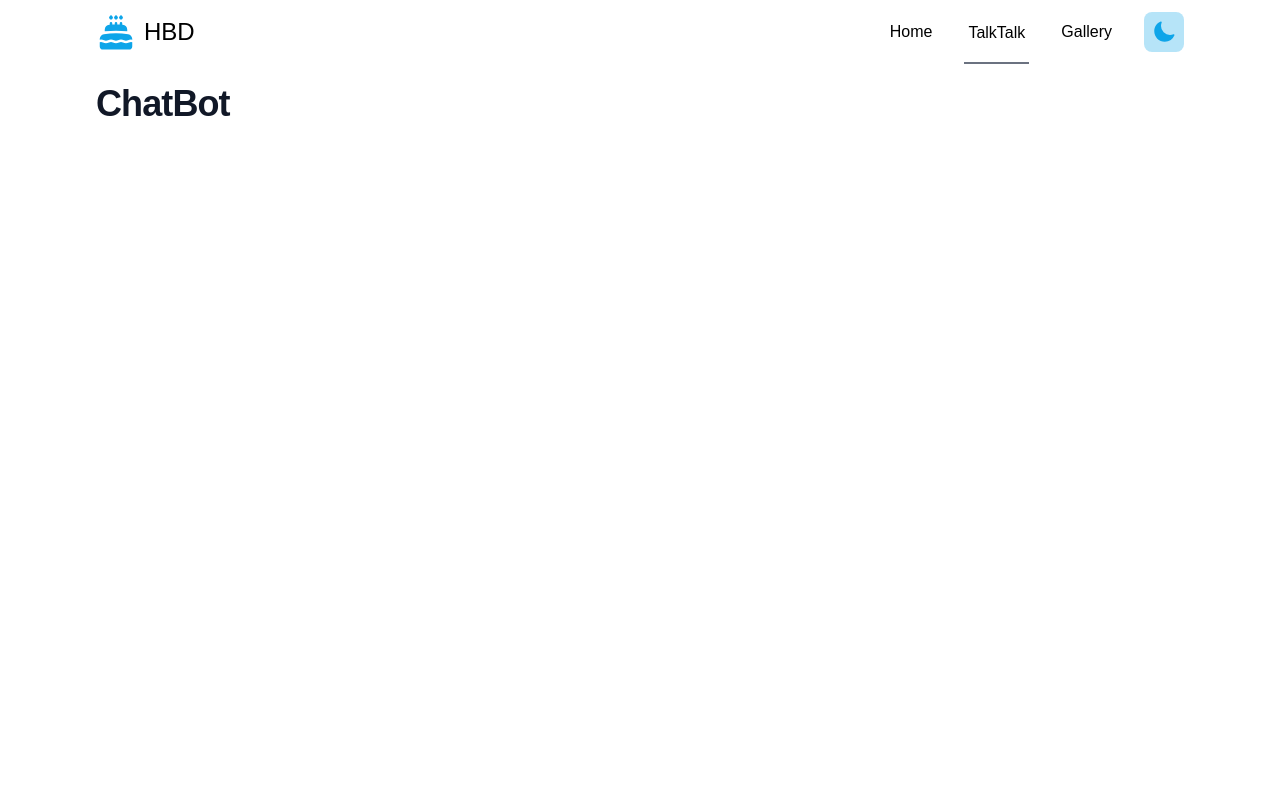
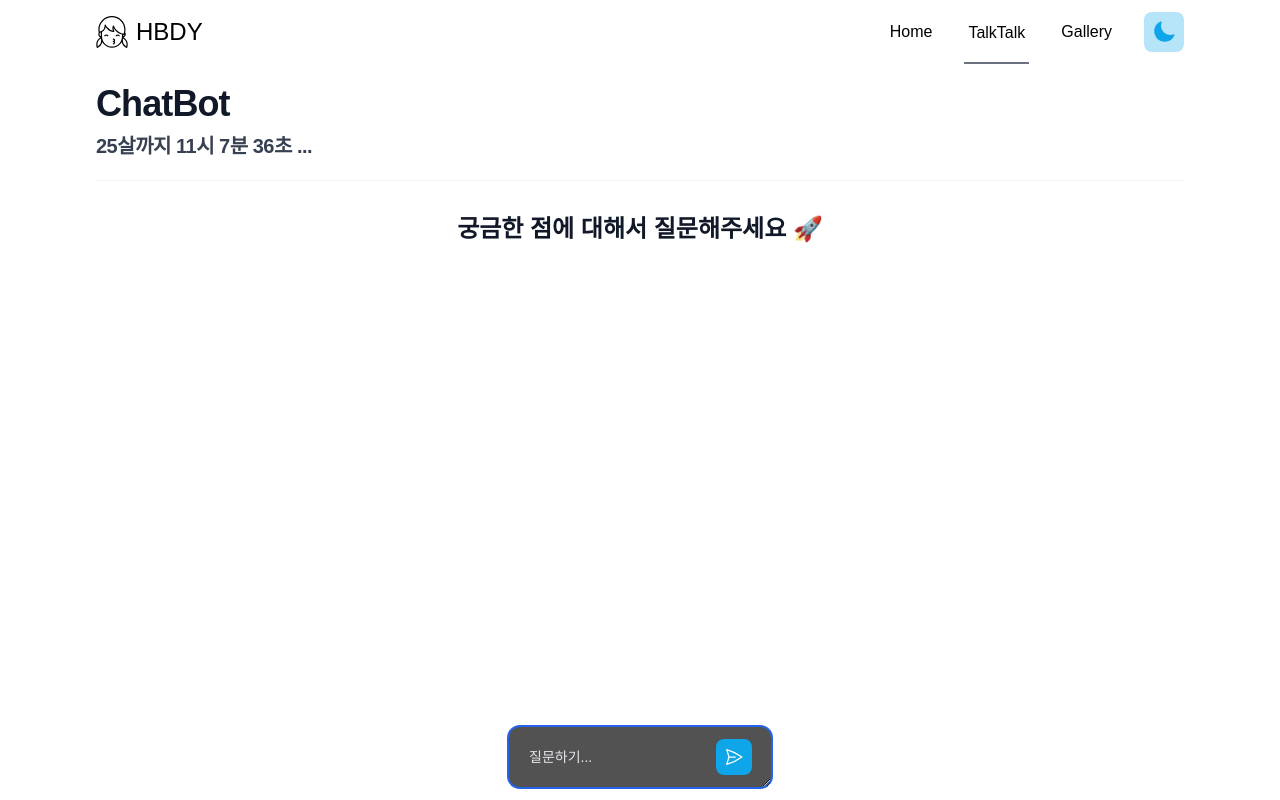
Before and after one commit to modu-aaron/hbd, a Next.js app: page /talktalk in a window 1280 px wide. Built offline with nearby package versions, Linux system fonts and the light colour scheme; a web font is replaced by a local one.

Commit message:
refactor: 컴포넌트화 가능한 로직 분리

```diff
--- a/src/app/page.tsx
+++ b/src/app/page.tsx
@@ -1,7 +1,7 @@
 import Cover from "@/components/shared/Cover";
 import Title from "@/components/shared/Title";
-import GuestBook from "../components/main/GuestBook";
 import prisma from "../lib/prisma";
+import GuestBookView from "@/components/main/view";
 
 export default async function Home() {
   const getEntries = async () => {
@@ -20,7 +20,9 @@ export default async function Home() {
   const data = await getEntries();
   return (
     <Cover>
-      <Title title="Today`s Dahye BirthDay 🌟" />
+      <div>
+        <Title title="Today`s Dahye BirthDay 🎉" />
+      </div>
       <div className="flex flex-1 max-[700px]:flex-col items-center space-y-2 xl:grid xl:grid-cols-3 xl:gap-x-8 xl:space-y-0">
         <div className="flex flex-col items-center pt-8">
           <video
@@ -63,7 +65,7 @@ export default async function Home() {
             </a>
           </div>
         </div>
-        {data && <GuestBook data={data} />}
+        {data && <GuestBookView data={data} />}
       </div>
     </Cover>
   );
--- a/src/app/talktalk/page.tsx
+++ b/src/app/talktalk/page.tsx
@@ -1,13 +1,6 @@
-import Cover from "@/components/shared/Cover";
-import Title from "@/components/shared/Title";
-import React from "react";
+import TalkTalkView from "@/components/talktalk/view";
 
-const page = () => {
-  return (
-    <Cover>
-      <Title title="ChatBot" />
-    </Cover>
-  );
+const TalkTalkPage = () => {
+  return <TalkTalkView />;
 };
-
-export default page;
+export default TalkTalkPage;
--- /dev/null
+++ b/src/components/Icons/Logo.tsx
@@ -0,0 +1,61 @@
+import React from "react";
+
+const Logo = () => {
+  return (
+    <svg
+      version="1.1"
+      id="logo"
+      viewBox="0 0 423.236 423.236"
+      className="w-8 h-8 fill-black dark:fill-white"
+    >
+      <g>
+        <path
+          d="M111.393,255.114c-3.124,3.124-3.125,8.189,0,11.313c3.124,3.125,8.189,3.125,11.313,0c7.505-7.505,19.718-7.505,27.222,0
+c1.562,1.562,3.609,2.343,5.657,2.343s4.095-0.781,5.657-2.343c3.125-3.124,3.125-8.189,0-11.313
+C147.498,241.371,125.136,241.371,111.393,255.114z"
+        />
+        <path
+          d="M261.993,266.428c3.125,3.125,8.19,3.125,11.313,0c7.507-7.506,19.719-7.504,27.224,0c1.562,1.563,3.608,2.343,5.656,2.343
+s4.095-0.781,5.657-2.343c3.124-3.125,3.124-8.189-0.001-11.313c-13.741-13.743-36.105-13.744-49.849,0
+C258.869,258.238,258.869,263.303,261.993,266.428z"
+        />
+        <path
+          d="M229.168,297.291c-4.418,0-8,3.582-8,8s3.582,8,8,8c4.143,0,7.514,3.371,7.514,7.514s-3.371,7.514-7.514,7.514
+c-4.418,0-8,3.582-8,8s3.582,8,8,8c4.143,0,7.514,3.371,7.514,7.514s-3.371,7.514-7.514,7.514c-4.418,0-8,3.582-8,8s3.582,8,8,8
+c12.966,0,23.514-10.548,23.514-23.514c0-5.939-2.213-11.371-5.858-15.514c3.646-4.143,5.858-9.575,5.858-15.514
+C252.681,307.839,242.134,297.291,229.168,297.291z"
+        />
+        <path
+          d="M412.845,337.907c-12.236-30.709-39.929-49.281-50.776-55.609c18.073-4.689,31.458-21.14,31.458-40.659
+c0-8.506-2.593-16.792-7.356-23.742c2.722-12.537,4.116-25.409,4.116-38.328C390.288,80.555,309.737,0,210.727,0
+C111.713,0,31.158,80.555,31.158,179.57c0,13.64,1.555,27.209,4.587,40.399c-3.83,6.332-6.038,13.749-6.038,21.674
+c0,19.518,13.384,35.968,31.456,40.658c-10.849,6.329-38.538,24.901-50.772,55.607C-4.676,375.72,9.925,416.291,10.553,418
+c0.784,2.13,2.438,3.828,4.547,4.668c0.952,0.38,1.957,0.568,2.961,0.568c1.219,0,2.435-0.278,3.55-0.831
+c1.632-0.808,40.132-20.221,55.198-58.033v0c2.691-6.752,4.431-13.592,5.478-20.284c5.215,9.391,11.468,18.253,18.708,26.404
+c28.065,31.603,68.386,49.728,110.622,49.728c42.235,0,82.556-18.125,110.621-49.727c7.241-8.152,13.494-17.015,18.709-26.406
+c1.047,6.692,2.788,13.532,5.478,20.285c15.065,37.813,53.566,57.226,55.198,58.034c1.116,0.552,2.331,0.831,3.55,0.831
+c1.003,0,2.009-0.188,2.961-0.568c2.109-0.84,3.763-2.538,4.547-4.668C413.311,416.291,427.912,375.72,412.845,337.907z
+M377.527,241.605c0,0.012,0.001,0.023,0.001,0.035c0,11.546-7.567,21.353-18,24.735v-16.816c2.332,0.453,4.687,0.883,7.093,1.261
+c0.417,0.065,0.833,0.098,1.245,0.098c2.964,0,5.731-1.651,7.116-4.351L377.527,241.605z M45.707,241.642
+c0-11.546,7.567-21.353,18.001-24.736v49.471C53.274,262.995,45.707,253.188,45.707,241.642z M61.946,358.449
+c-8.816,22.126-27.943,37.288-39.028,44.599c-3.021-12.936-6.479-37.095,2.336-59.219c8.815-22.125,27.942-37.287,39.028-44.598
+C67.303,312.167,70.76,336.326,61.946,358.449z M343.528,272.3c0,32.329-11.809,63.428-33.252,87.568
+c-25.032,28.186-60.991,44.352-98.658,44.352s-73.627-16.166-98.659-44.353c-21.442-24.14-33.251-55.238-33.251-87.567v-60.234
+c5.388-2.743,14.143-8.057,22.827-17.015c9.475-9.772,20.33-25.518,25.003-48.979c4.579,6.503,10.377,13.911,17.396,21.342
+c26.571,28.134,58.017,43.005,90.937,43.005c2.92,0,5.607-1.591,7.013-4.15s1.305-5.681-0.264-8.145
+c-8.875-13.947-10.557-28.148-9.866-39.237c4.885,8.395,11.657,18.541,20.667,29.051c17.457,20.366,46.525,45.442,90.108,57.811
+V272.3z M265.978,178.003c-20.353-23.577-28.507-45.588-28.583-45.795c-1.112-3.083-3.993-5.177-7.27-5.282
+c-3.309-0.09-6.285,1.801-7.593,4.806c-0.598,1.376-12.801,30.23-0.22,61.721c-23.529-3.389-45.487-15.691-65.438-36.698
+c-18.162-19.124-27.701-38.616-27.792-38.803c-1.799-3.738-6.205-5.541-10.204-3.95c-3.068,1.221-5,4.312-5.005,7.614
+c-0.076,50.587-30.102,70.473-41.04,76.039c-2.151,1.095-17.722,4.813-23.514,8.477c-1.428-8.75-2.164-17.637-2.164-26.561
+C47.158,89.377,120.535,16,210.727,16c90.188,0,163.561,73.377,163.561,163.57c0,12.946-1.518,25.84-4.507,38.312
+c-0.006,0.026-0.012,0.052-0.019,0.077c-1.172,4.842-6.335,16.076-6.335,16.076C324.537,226.717,291.774,207.885,265.978,178.003z
+M400.313,403.07c-11.072-7.276-30.165-22.39-39.023-44.621c-8.815-22.125-5.357-46.287-2.337-59.218
+c11.09,7.313,30.214,22.475,39.029,44.598C406.803,365.969,403.335,390.145,400.313,403.07z"
+        />
+      </g>
+    </svg>
+  );
+};
+
+export default Logo;
--- a/src/components/Navbar.tsx
+++ b/src/components/Navbar.tsx
@@ -3,6 +3,7 @@
 import { Disclosure } from "@headlessui/react";
 import Link from "next/link";
 import { usePathname } from "next/navigation";
+import Logo from "./Icons/Logo";
 import ThemeButton from "./ThemeButton";
 
 const Navbar = () => {
@@ -17,15 +18,8 @@ const Navbar = () => {
                 <div className="flex items-center">
                   <Link href="/">
                     <h1 className="text-2xl font-medium flex gap-2 items-center">
-                      <svg
-                        xmlns="http://www.w3.org/2000/svg"
-                        viewBox="0 0 24 24"
-                        fill="currentColor"
-                        className="w-10 h-10 text-sky-500"
-                      >
-                        <path d="M15 1.784l-.796.796a1.125 1.125 0 101.591 0L15 1.784zM12 1.784l-.796.796a1.125 1.125 0 101.591 0L12 1.784zM9 1.784l-.796.796a1.125 1.125 0 101.591 0L9 1.784zM9.75 7.547c.498-.02.998-.035 1.5-.042V6.75a.75.75 0 011.5 0v.755c.502.007 1.002.021 1.5.042V6.75a.75.75 0 011.5 0v.88l.307.022c1.55.117 2.693 1.427 2.693 2.946v1.018a62.182 62.182 0 00-13.5 0v-1.018c0-1.519 1.143-2.829 2.693-2.946l.307-.022v-.88a.75.75 0 011.5 0v.797zM12 12.75c-2.472 0-4.9.184-7.274.54-1.454.217-2.476 1.482-2.476 2.916v.384a4.104 4.104 0 012.585.364 2.605 2.605 0 002.33 0 4.104 4.104 0 013.67 0 2.605 2.605 0 002.33 0 4.104 4.104 0 013.67 0 2.605 2.605 0 002.33 0 4.104 4.104 0 012.585-.364v-.384c0-1.434-1.022-2.7-2.476-2.917A49.138 49.138 0 0012 12.75zM21.75 18.131a2.604 2.604 0 00-1.915.165 4.104 4.104 0 01-3.67 0 2.604 2.604 0 00-2.33 0 4.104 4.104 0 01-3.67 0 2.604 2.604 0 00-2.33 0 4.104 4.104 0 01-3.67 0 2.604 2.604 0 00-1.915-.165v2.494c0 1.036.84 1.875 1.875 1.875h15.75c1.035 0 1.875-.84 1.875-1.875v-2.494z" />
-                      </svg>
-                      <span>HBD</span>
+                      <Logo />
+                      <span>HBDY</span>
                     </h1>
                   </Link>
                 </div>
--- a/src/components/main/Form.tsx
+++ b/src/components/main/Form.tsx
@@ -1,7 +1,7 @@
 "use client";
 import { useRef } from "react";
 import { experimental_useFormStatus as useFormStatus } from "react-dom";
-import { postEntry } from "../../api/main";
+import { postEntry } from "../../../api/server/main";
 
 const Form = () => {
   const ref = useRef<HTMLFormElement>(null);
@@ -52,7 +52,7 @@ const Form = () => {
         <button
           type="submit"
           disabled={pending}
-          className="flex items-center justify-center absolute top-1/2 -translate-y-1/2 right-2 mt-1 font-medium h-7 bg-sky-500/30 text-neutral-900 dark:text-neutral-100 rounded w-16"
+          className="flex items-center justify-center absolute mt-[2px] top-1/2 -translate-y-1/2 right-2 font-medium h-7 bg-sky-500/30 text-neutral-900 dark:text-neutral-100 rounded w-16"
         >
           글쓰기
         </button>
--- a/src/components/shared/Title.tsx
+++ b/src/components/shared/Title.tsx
@@ -1,14 +1,46 @@
-import React from "react";
+"use client";
+
+import { startOfDay, addDays, differenceInSeconds } from "date-fns";
+import { useEffect, useState } from "react";
 
 const Title = ({ title }: { title: React.ReactNode }) => {
+  const [text, setText] = useState("");
+
+  useEffect(() => {
+    const updateTimer = () => {
+      const now = new Date();
+      const midnight = startOfDay(addDays(now, 1));
+      const remainingSecondsTotal = differenceInSeconds(midnight, now);
+
+      const remainingHours = Math.floor(remainingSecondsTotal / 3600);
+      const remainingMinutes = Math.floor((remainingSecondsTotal % 3600) / 60);
+      const remainingSeconds = remainingSecondsTotal % 60;
+
+      setText(
+        `25살까지 ${remainingHours}시 ${remainingMinutes}분 ${remainingSeconds}초 ...`
+      );
+    };
+
+    updateTimer();
+    const timerId = setInterval(updateTimer, 1000);
+
+    return () => clearInterval(timerId);
+  }, []);
+
   return (
-    <div className="flex space-y-2 pt-5 pb-8 md:space-x-5">
+    <div className="flex flex-col space-y-2 py-5">
       <h1
         className="text-2xl font-extrabold leading-9 tracking-tight text-gray-900 dark:text-gray-100 sm:text-3xl
   sm:leading-10 md:text-4xl md:leading-13"
       >
         {title}
       </h1>
+      <p
+        className="text-lg font-bold leading-9 tracking-tight text-gray-700 dark:text-gray-300 sm:text-lg
+  sm:leading-10 md:text-xl md:leading-13"
+      >
+        {text}
+      </p>
     </div>
   );
 };
```
